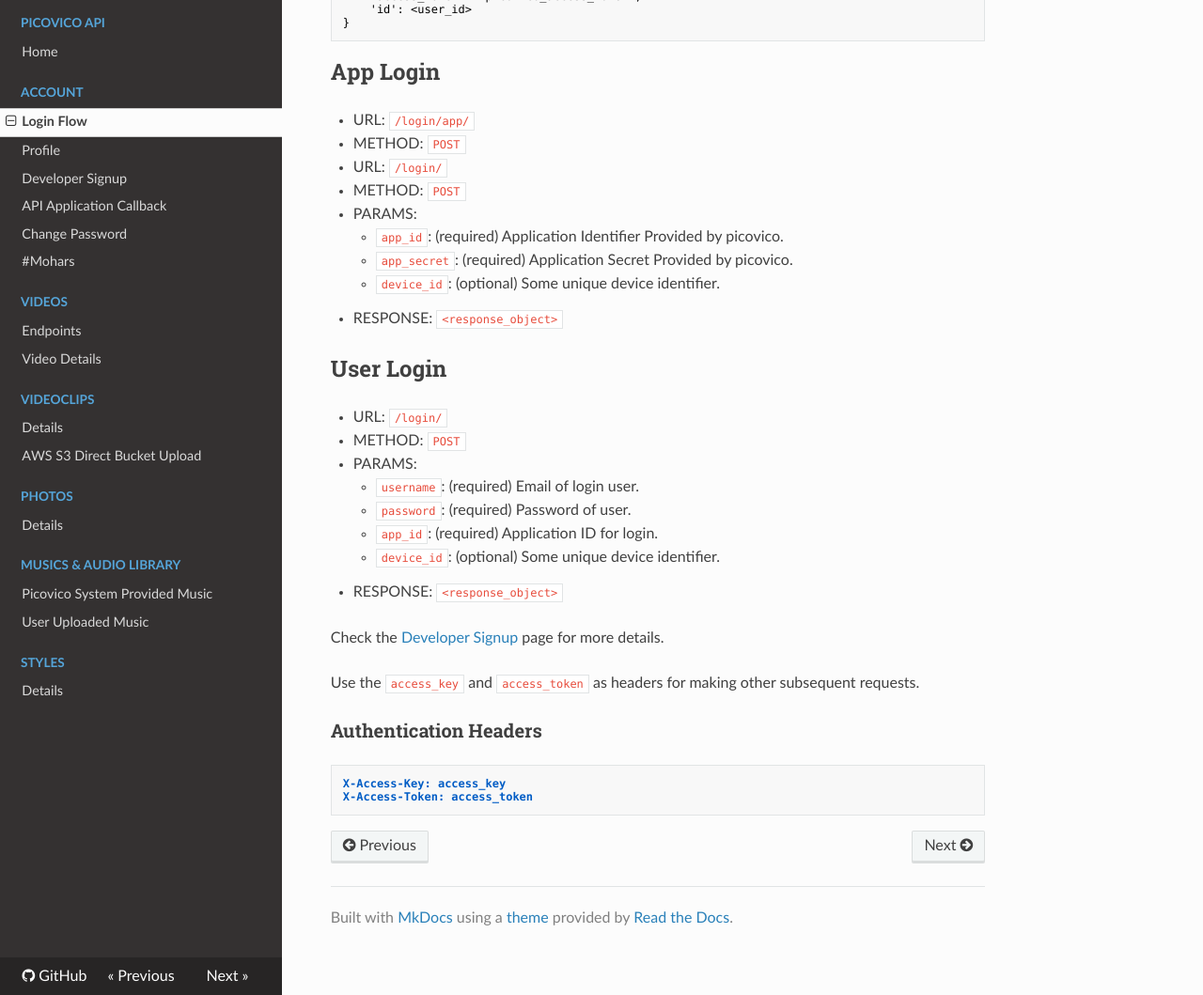
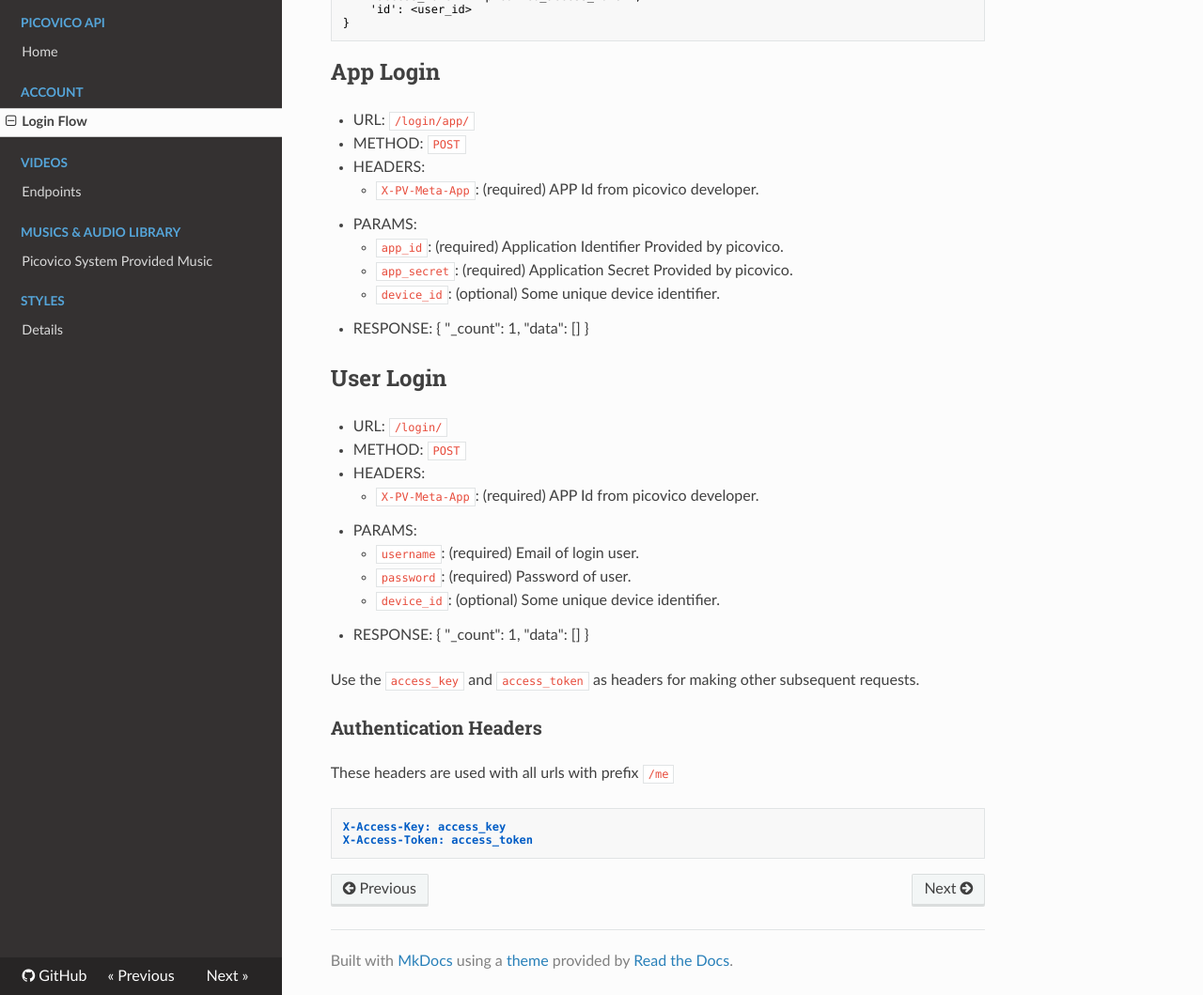
Before and after one commit to picovico/apidocs, an MkDocs documentation site: the page built from docs/account/index.md, in a window 1280 px wide and 1340 px high, cut to the strip 281-1340 px from the top of the window. Shown: the whole strip at 94% size. Built offline with MkDocs 1.6.1, drawn with Linux system fonts in a browser that asks for light colours; nearby versions of some CDN libraries; old or Windows-style settings are respelled for this version of MkDocs.

```diff
--- a/docs/account/index.md
+++ b/docs/account/index.md
@@ -16,30 +16,38 @@ Picovico provides `app` login as well as `user` login. Currently, both app login
 ## App Login
 - URL: `/login/app/`
 - METHOD: `POST`
-- URL: `/login/`
-- METHOD: `POST`
+- HEADERS:
+    - `X-PV-Meta-App`: (required) APP Id from picovico developer.
 - PARAMS:
     - `app_id`: (required) Application Identifier Provided by picovico.
     - `app_secret`: (required) Application Secret Provided by picovico.
     - `device_id`: (optional) Some unique device identifier.
-- RESPONSE: `<response_object>`
+- RESPONSE:
+    {
+        "_count": 1,
+        "data": [<response_object>]
+    }
 
 
 ## User Login
 - URL: `/login/`
 - METHOD: `POST`
+- HEADERS:
+    - `X-PV-Meta-App`: (required) APP Id from picovico developer.
 - PARAMS:
     - `username`: (required) Email of login user.
     - `password`: (required) Password of user.
-    - `app_id`: (required) Application ID for login.
     - `device_id`: (optional) Some unique device identifier.
-- RESPONSE: `<response_object>`
-
-Check the [Developer Signup](account/developer-signup) page for more details.
+- RESPONSE:
+    {
+        "_count": 1,
+        "data": [<response_object>]
+    }
 
 Use the `access_key` and `access_token` as headers for making other subsequent requests.
 
 ###Authentication Headers
+These headers are used with all urls with prefix `/me`
 
     X-Access-Key: access_key
     X-Access-Token: access_token
--- a/mkdocs.yml
+++ b/mkdocs.yml
@@ -10,16 +10,16 @@ extra_css:
 pages:
  - ['index.md', 'Picovico API', 'Home']
  - ['account/index.md', 'Account', 'Login Flow']
- - ['account/profile.md', 'Account', 'Profile']
- - ['account/developer-signup.md', 'Account', 'Developer Signup']
- - ['account/api_callback.md', 'Account', 'API Application Callback']
- - ['account/password.md', 'Account', 'Change Password']
- - ['account/mohars.md', 'Account', '#Mohars']
+# - ['account/profile.md', 'Account', 'Profile']
+# - ['account/developer-signup.md', 'Account', 'Developer Signup']
+# - ['account/api_callback.md', 'Account', 'API Application Callback']
+# - ['account/password.md', 'Account', 'Change Password']
+# - ['account/mohars.md', 'Account', '#Mohars']
  - ['videos/index.md', 'Videos', 'Endpoints']
- - ['videos/details.md', 'Videos', 'Video Details']
- - ['videoclips/index.md', 'VideoClips', 'Details']
- - ['directupload/index.md', 'AWS S3 Direct Bucket Upload']
- - ['photos/index.md', 'Photos', 'Details']
+# - ['videos/details.md', 'Videos', 'Video Details']
+# - ['videoclips/index.md', 'VideoClips', 'Details']
+# - ['directupload/index.md', 'AWS S3 Direct Bucket Upload']
+# - ['photos/index.md', 'Photos', 'Details']
  - ['musics/index.md', 'Musics & Audio Library', 'Picovico System Provided Music']
- - ['musics/user_music.md', 'Musics & Audio Library', 'User Uploaded Music']
+# - ['musics/user_music.md', 'Musics & Audio Library', 'User Uploaded Music']
  - ['styles/index.md', 'Styles', 'Details']
```
Also changed, not shown: docs/videos/index.md (+18 -30 lines).
